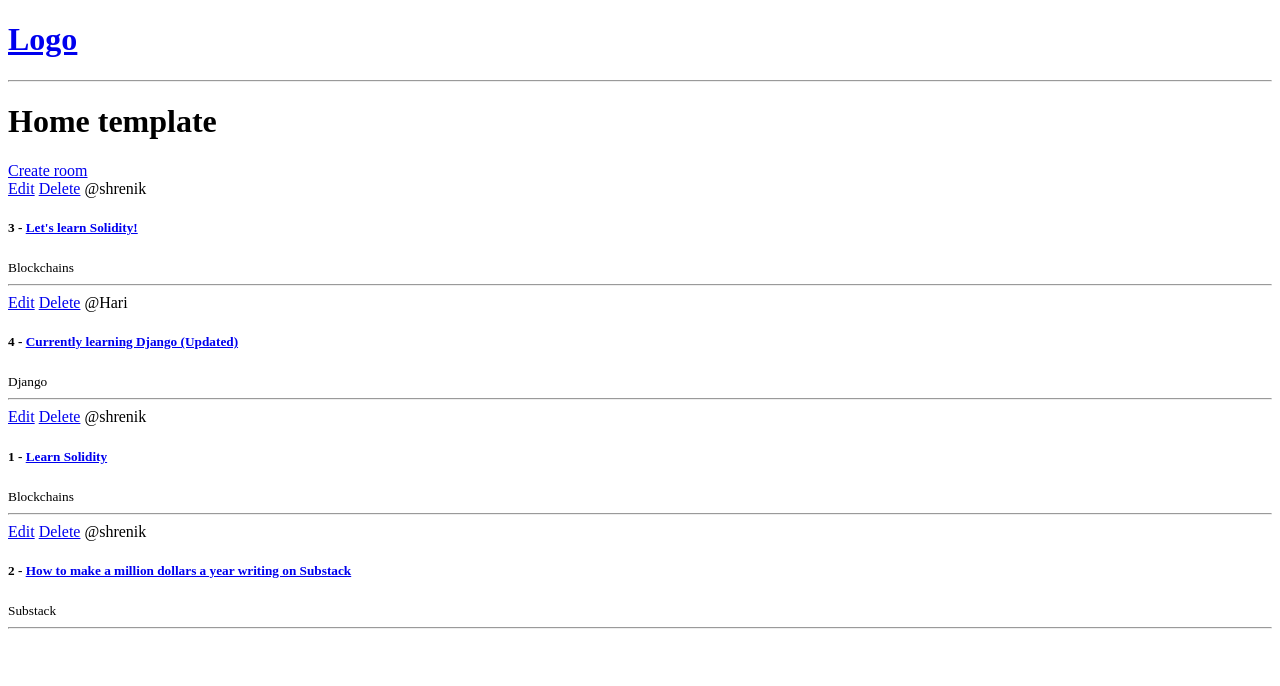
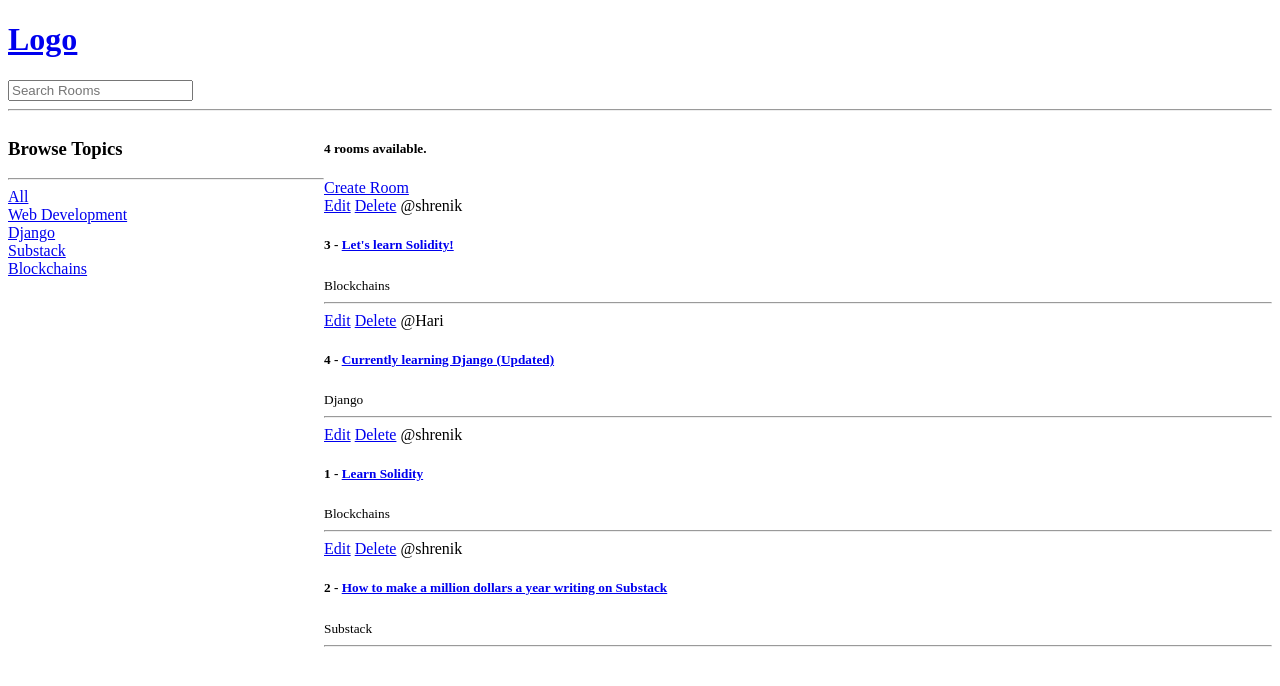
Before and after one commit to shrenikr235/stumbleupon, a Django app: page / in a window 1280 px wide. Shown: the top 686 px of the page. Run offline with Django 4.2, Linux system fonts and the light colour scheme; data comes from the database, SQL or seed files in the repository; both versions use the stored data as it was after the commit.

Commit message:
Search (by topic, name or description) done

```diff
--- a/base/templates/base/home.html
+++ b/base/templates/base/home.html
@@ -2,10 +2,28 @@
 
 {% block content %}
 
-<h1>Home template</h1>
-
+<style>
+    .home-container {
+        display: grid;
+        grid-template-columns: 1fr 3fr;
+    }
+</style>
+<div class="home-container">
     <div>
-    <a href="{% url 'create-room' %}">Create room</a>
+        <h3>Browse Topics</h3>
+        <hr>
+        <div>
+            <a href="{% url 'home' %}">All</a>
+        </div>
+        {% for topic in topics %}
+            <div>
+                <a href="{% url 'home' %}?q={{topic.name}}">{{topic.name}}</a>
+            </div>
+        {% endfor %}
+    </div>
+    <div>
+        <h5>{{room_count}} rooms available.</h5>
+        <a href="{% url 'create-room' %}">Create Room</a>
         <div>
             {% for room in rooms %}
                 <div>
@@ -19,5 +37,6 @@
             {% endfor %}
         </div>
     </div>
+</div>
 
 {% endblock content %}
--- a/base/views.py
+++ b/base/views.py
@@ -1,8 +1,9 @@
 from urllib.request import Request
 from django.shortcuts import render, redirect
 # from django.http import HttpResponse
-from .models import Room
+from .models import Room, Topic
 from .forms import RoomForm
+from django.db.models import Q
 
 # rooms = [
 #     {"id":1, "name":"Learn JavaScript"},
@@ -19,8 +20,16 @@ queryset = ModelName.objects.all()
 def home(request):
     # return HttpResponse("Home Page") # without templates
     # return render(request, "home.html")
-    rooms = Room.objects.all()
-    context = {"rooms": rooms}
+    q = request.GET.get("q") if request.GET.get("q") != None else ""
+    rooms = Room.objects.filter(
+        Q(topic__name__icontains=q) |
+        Q(name__icontains=q) |
+        Q(description__icontains=q)
+    )
+
+    topics = Topic.objects.all()
+    room_count = rooms.count()
+    context = {"rooms": rooms, "topics": topics, "room_count": room_count}
     return render(request, "base/home.html", context)
 
 def room(request, pk):
--- a/templates/navbar.html
+++ b/templates/navbar.html
@@ -1,4 +1,9 @@
 <a href="/">
     <h1>Logo</h1>
 </a>
+
+<form action="{% url 'home' %}" method="GET">
+    <input type="text" name="q" placeholder="Search Rooms">
+</form>
+
 <hr>
```
Also changed, not shown: db.sqlite3. Lines whose indentation alone changed are shown as unchanged.
